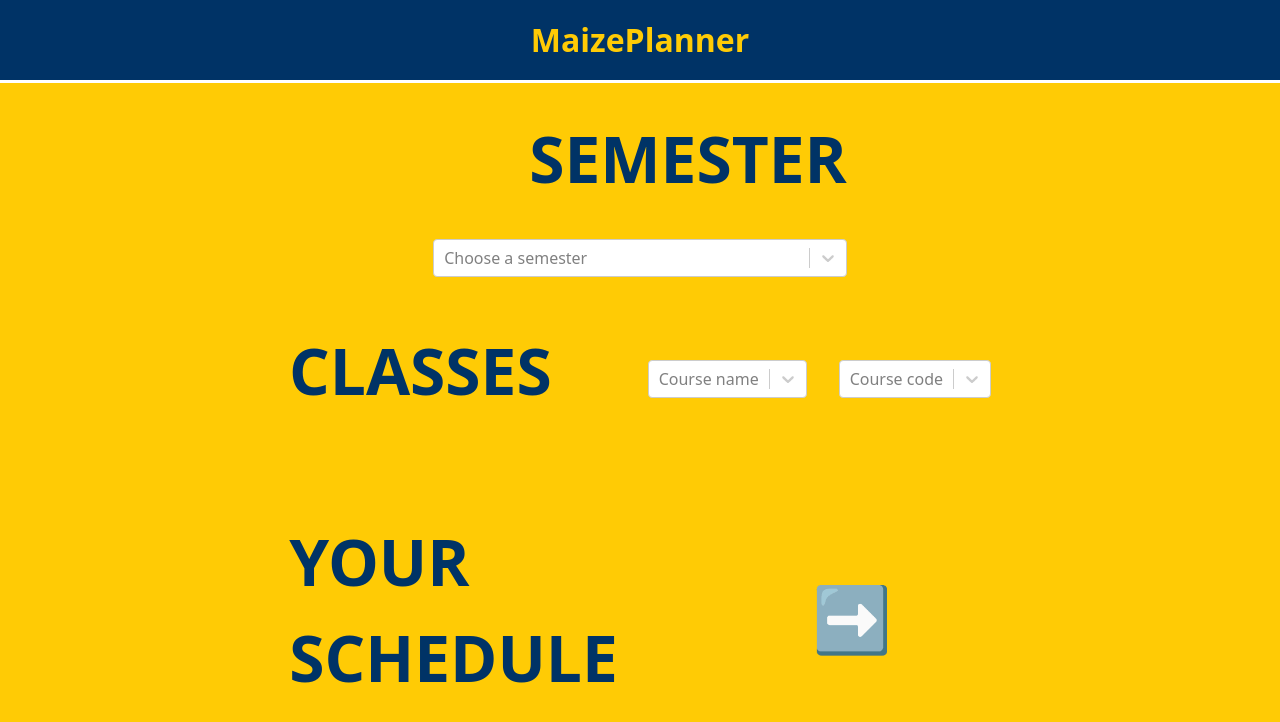
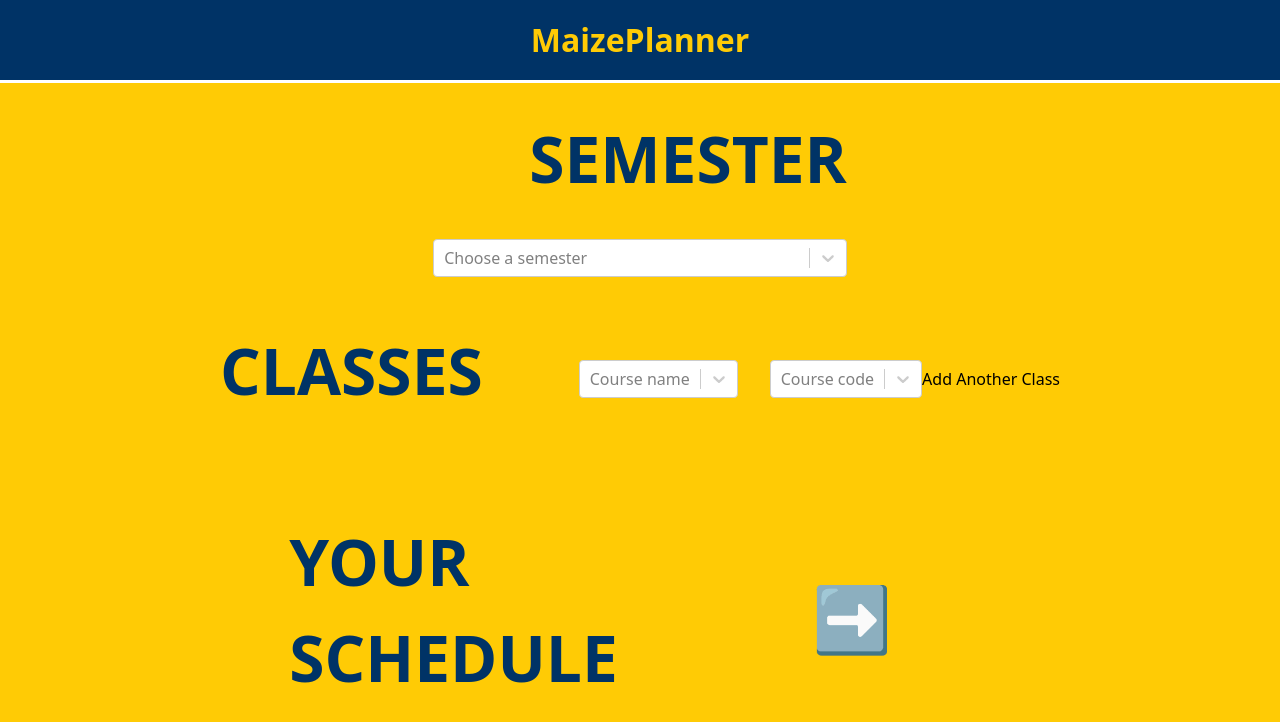
Before and after one commit to anvita-g/MaizePlanner, a React (Vite) app in the folder MaizePlanner/mern/client/: page /schedule in a window 1280 px wide. Shown: the top 722 px of the page. Built offline with nearby package versions, Linux system fonts and the light colour scheme.

Commit message:
new button

```diff
--- a/MaizePlanner/mern/client/src/components/ScheduleBuilder.jsx
+++ b/MaizePlanner/mern/client/src/components/ScheduleBuilder.jsx
@@ -1,4 +1,4 @@
-import React from "react";
+import React, { useState } from "react";
 import Select from "react-select";
 import "./ScheduleBuilder.css";
 
@@ -29,6 +29,27 @@ const courseCodes = [
 ];
 
 const ScheduleBuilder = () => {
+  const [classList, setClassList] = useState([{ course: null, code: null }]);
+
+  // Function to add a new row for class selection
+  const addClass = () => {
+    setClassList([...classList, { course: null, code: null }]);
+  };
+
+  // Function to handle changes in course or code
+  const handleClassChange = (index, selectedOption, type) => {
+    const updatedClasses = classList.map((item, idx) => {
+      if (idx === index) {
+        return {
+          ...item,
+          [type]: selectedOption
+        };
+      }
+      return item;
+    });
+    setClassList(updatedClasses);
+  };
+
   return (
     <div>
       {/* Header Bar */}
@@ -55,20 +76,31 @@ const ScheduleBuilder = () => {
         {/* Second Section: Classes */}
         <div className="section">
           <h1>CLASSES</h1>
-          <div className="dropdown-container">
+          {classList.map((item, index) => (
+            <div key={index} className="dropdown-container">
               <Select
                 className="dropdown-select"
                 options={courses}
                 placeholder="Course name"
                 isSearchable
+                onChange={(selectedOption) =>
+                  handleClassChange(index, selectedOption, "course")
+                }
               />
               <Select
                 className="dropdown-select"
                 options={courseCodes}
                 placeholder="Course code"
                 isSearchable
+                onChange={(selectedOption) =>
+                  handleClassChange(index, selectedOption, "code")
+                }
               />
             </div>
+          ))}
+          <button className="add-class-button" onClick={addClass}>
+            Add Another Class
+          </button>
         </div>
 
         {/* Third Section: Your Schedule */}
```
Lines whose indentation alone changed are shown as unchanged.
